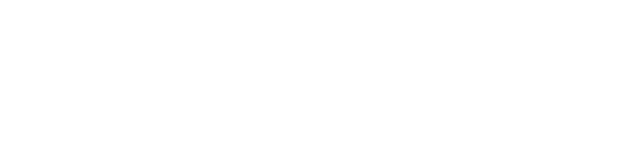
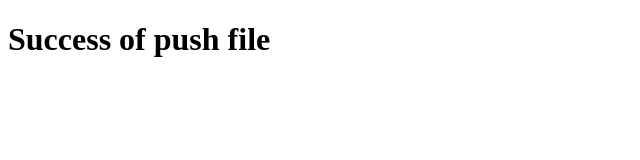
Before and after one commit to ronak232/test, a plain HTML site: page index.html in a window 1280 px wide. Shown: the whole page, without its empty margins (0-640 px from the left). Drawn offline with Linux system fonts and the light colour scheme.

Commit message:
Pushing the file to folder.

```diff
--- a/index.html
+++ b/index.html
@@ -7,6 +7,6 @@
     <title>Document</title>
 </head>
 <body>
-
+    <h1>Success of push file</h1>
 </body>
 </html>
```
